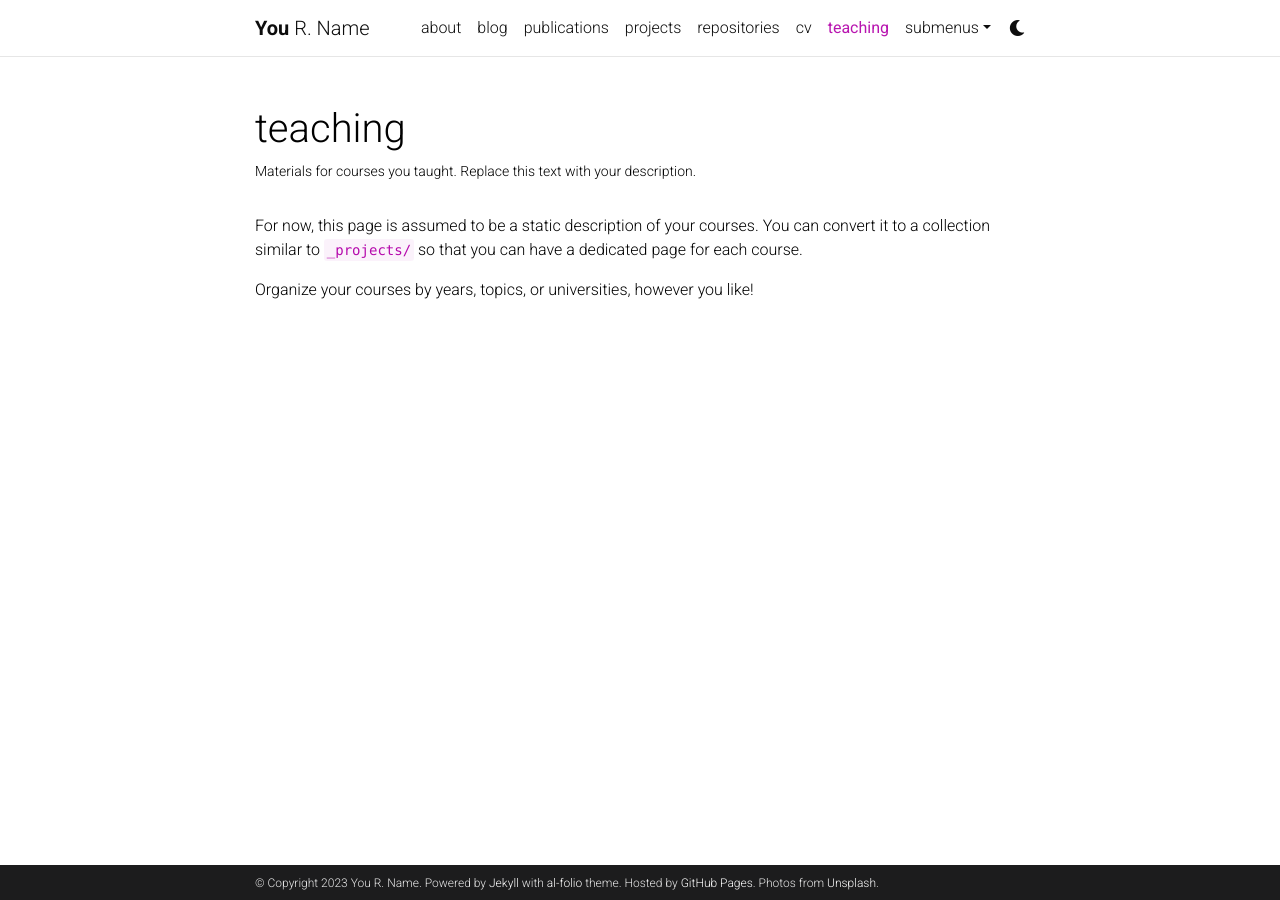
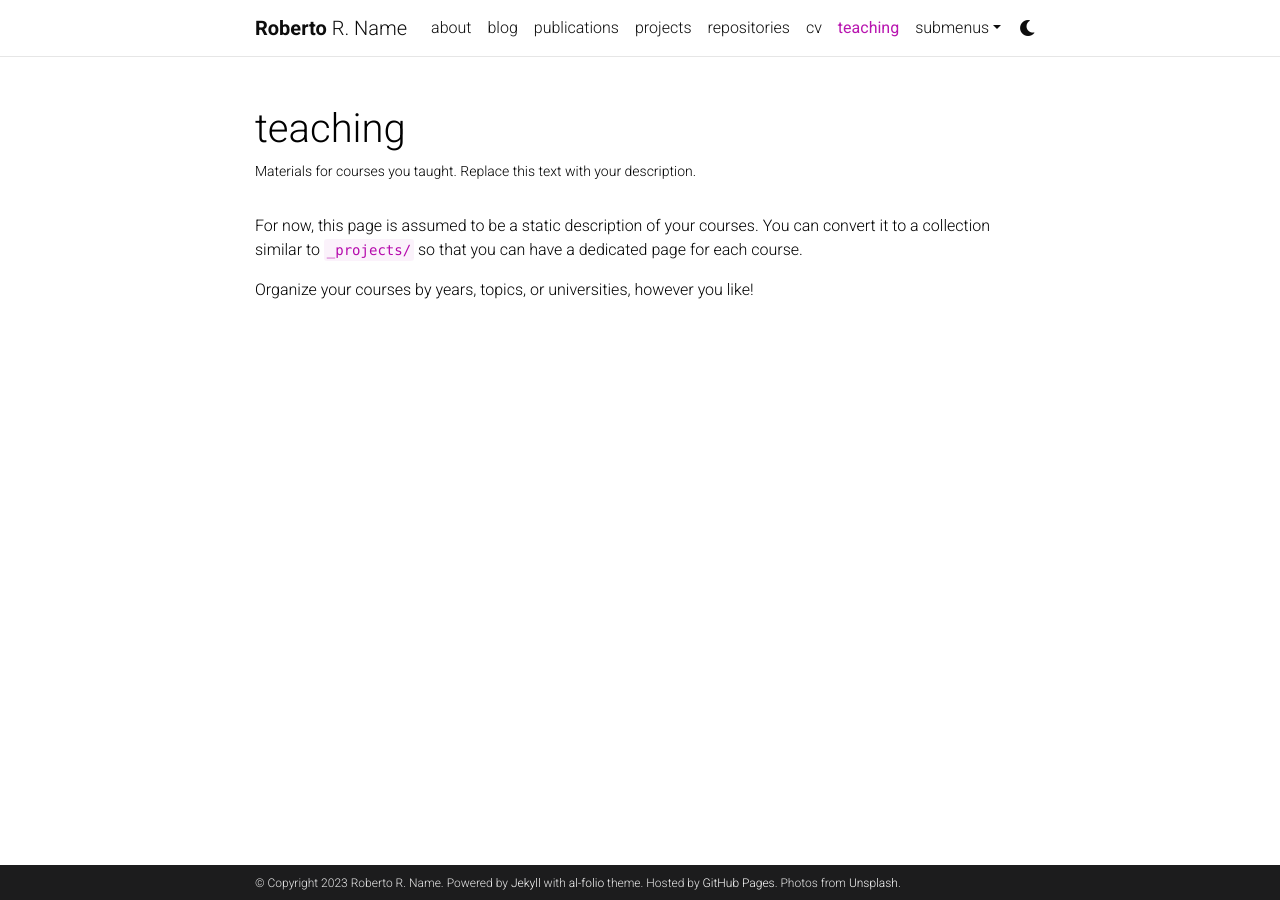
Before and after one commit to RGambarini/Journal, a Jekyll site: the page built from _pages/teaching.md, in a window 1280 px wide. Built offline with Jekyll 4.4.1, drawn with Linux system fonts in a browser that asks for light colours; comment, search, counter and statistics services are not loaded; a style sheet for code colours, icons or effects is not loaded.

Commit message:
Update _config.yml

```diff
--- a/_config.yml
+++ b/_config.yml
@@ -3,7 +3,7 @@
 # -----------------------------------------------------------------------------
 
 title: blank # the website title (if blank, full name will be used instead)
-first_name: You
+first_name: Roberto
 middle_name: R.
 last_name: Name
 email: you@example.com
```
